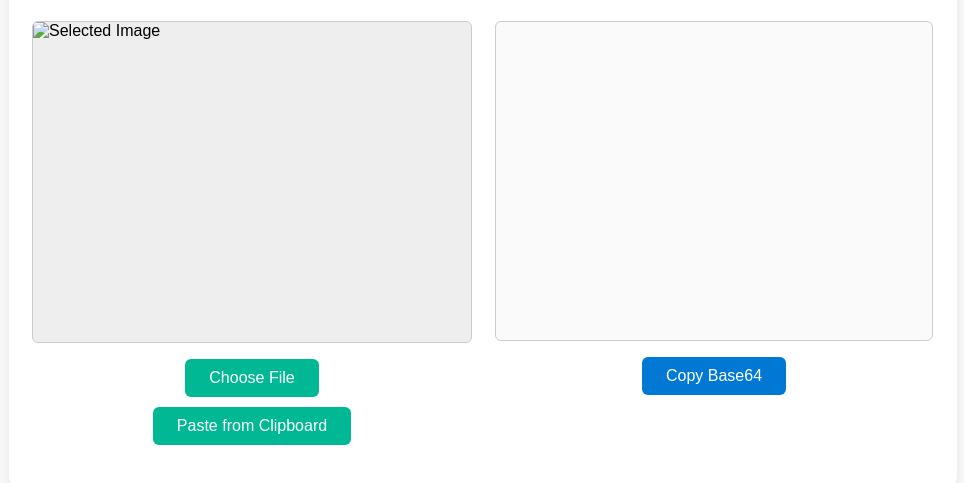
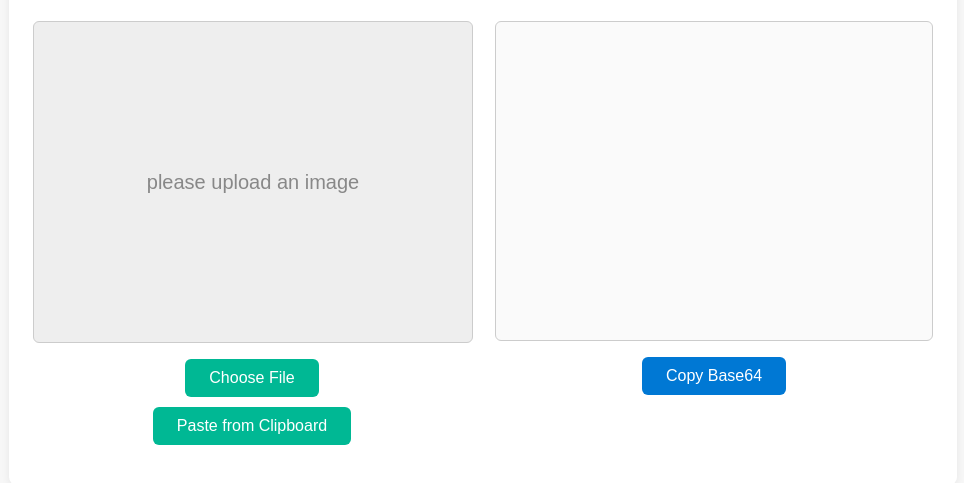
Before and after one commit to 45413/image-to-base64-markdown, a plain HTML site: page src/index.html in a window 1280 px wide. Shown: the part 125-608 px from the top of the page, without its empty margins (157-1121 px from the left). Drawn offline with Linux system fonts and the light colour scheme.

Commit message:
fix: added default image placeholder, updated README to live version

```diff
--- a/src/index.html
+++ b/src/index.html
@@ -3,7 +3,7 @@
 <head>
     <meta charset="UTF-8">
     <meta name="viewport" content="width=device-width, initial-scale=1.0">
-    <title>Simple Image to Base64 Converter</title>
+    <title>Image to Markdown</title>
     <link rel="stylesheet" href="styles/style.css">
 </head>
 <body>
@@ -11,7 +11,10 @@
         <h1>Image to Markdown Base64 Converter</h1>
         <div class="display-section">
             <div class="image-area">
-                <img id="imageDisplay" src="" alt="Selected Image" />
+                <div class="image-display-stack">
+                    <div id="imagePlaceholder" class="image-placeholder">please upload an image</div>
+                    <img id="imageDisplay" src="" alt="" style="display:none;" />
+                </div>
                 <div class="image-controls">
                     <label for="imageInput" class="image-upload-label">Choose File</label>
                     <input type="file" id="imageInput" accept="image/*">
--- a/src/scripts/app.js
+++ b/src/scripts/app.js
@@ -3,6 +3,7 @@ const imageDisplay = document.getElementById('imageDisplay');
 const base64Output = document.getElementById('base64Output');
 const copyButton = document.getElementById('copyButton');
 const pasteButton = document.getElementById('pasteButton');
+const imagePlaceholder = document.getElementById('imagePlaceholder');
 
 function setImageAndBase64(file) {
     if (!file || !file.type.startsWith('image/')) return;
@@ -10,6 +11,8 @@ function setImageAndBase64(file) {
     const reader = new FileReader();
     reader.onload = function(e) {
         imageDisplay.src = e.target.result;
+        imageDisplay.style.display = 'block';
+        imagePlaceholder.style.display = 'none';
         // Extract base64 data
         const base64Data = e.target.result.split(',')[1];
         // Compose markdown image string
@@ -18,6 +21,12 @@ function setImageAndBase64(file) {
     };
     reader.readAsDataURL(file);
 }
+
+// On page load, show placeholder and hide image
+window.addEventListener('DOMContentLoaded', () => {
+    imageDisplay.style.display = 'none';
+    imagePlaceholder.style.display = 'flex';
+});
 
 // Handle file input
 imageInput.addEventListener('change', (e) => {
--- a/src/styles/style.css
+++ b/src/styles/style.css
@@ -33,11 +33,28 @@ h1 {
 }
 
 .image-area {
+    position: relative;
     display: flex;
     flex-direction: column;
     align-items: center;
     justify-content: flex-start;
     height: 100%;
+}
+
+.image-placeholder {
+    width: 100%;
+    height: 320px;
+    display: flex;
+    align-items: center;
+    justify-content: center;
+    background: #eee;
+    border: 1px solid #ccc;
+    border-radius: 6px;
+    color: #888;
+    font-size: 20px;
+    position: relative; /* changed from absolute */
+    z-index: 1;
+    margin-bottom: 0; /* ensure no overlap with controls */
 }
 
 .image-controls {
@@ -134,3 +151,10 @@ h1 {
 #pasteButton:hover {
     background: #008c6e;
 }
+
+.image-display-stack {
+    width: 100%;
+    position: relative;
+    display: flex;
+    flex-direction: column;
+}
```
Also changed, not shown: 1 other file.
